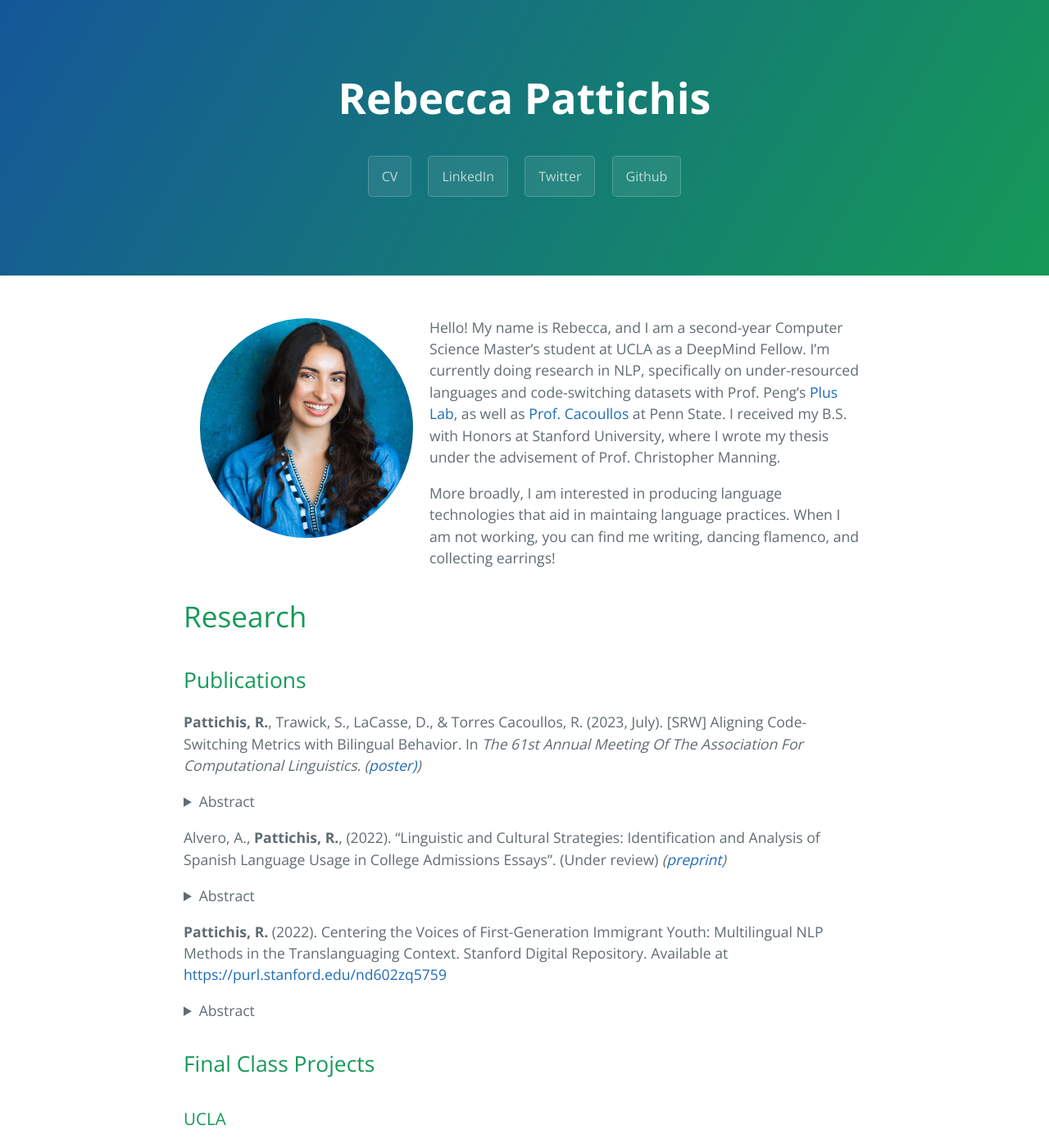
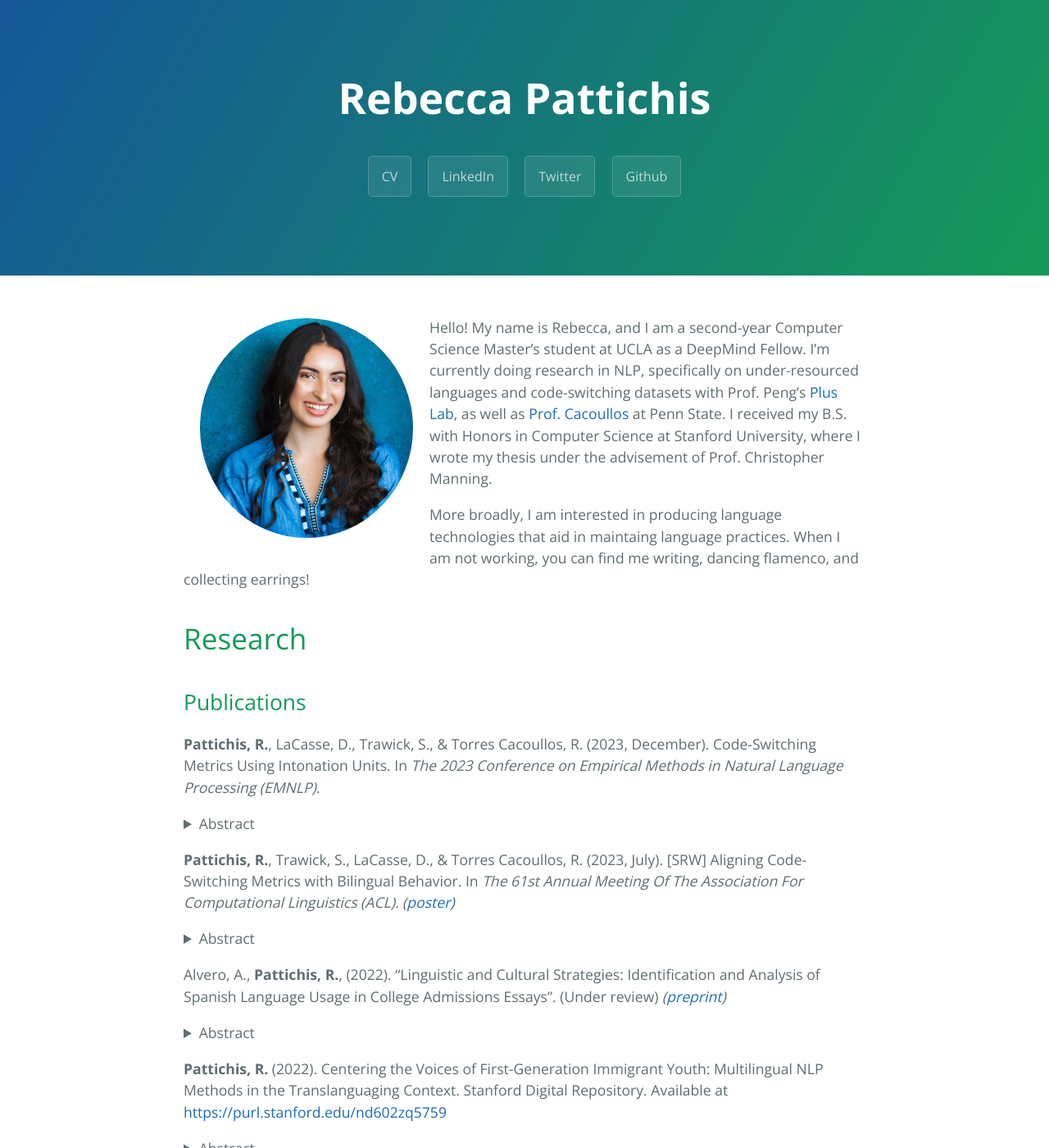
Before and after one commit to rpattichis/rpattichis.github.io, a Jekyll site: the page built from index.md, in a window 1280 px wide and 1400 px high. Shown: the whole window at 82% size. Built offline with Jekyll 4.4.1, drawn with Linux system fonts in a browser that asks for light colours; the repository's description, which GitHub fills in, is left out.

Commit message:
Update index.md

```diff
--- a/index.md
+++ b/index.md
@@ -4,7 +4,7 @@ layout: default
 
 <img src="./imgs/HEADSHOT.jpg" alt="Headshot" style="width:300px">
 
-Hello! My name is Rebecca, and I am a second-year Computer Science Master's student at UCLA as a DeepMind Fellow. I'm currently doing research in NLP, specifically on under-resourced languages and code-switching datasets with Prof. Peng's [Plus Lab](https://vnpeng.net/), as well as [Prof. Cacoullos](https://nmcode-switching.la.psu.edu/work-with-us/) at Penn State. I received my B.S. with Honors at Stanford University, where I wrote my thesis under the advisement of Prof. Christopher Manning.
+Hello! My name is Rebecca, and I am a second-year Computer Science Master's student at UCLA as a DeepMind Fellow. I'm currently doing research in NLP, specifically on under-resourced languages and code-switching datasets with Prof. Peng's [Plus Lab](https://vnpeng.net/), as well as [Prof. Cacoullos](https://nmcode-switching.la.psu.edu/work-with-us/) at Penn State. I received my B.S. with Honors in Computer Science at Stanford University, where I wrote my thesis under the advisement of Prof. Christopher Manning.
 
 More broadly, I am interested in producing language technologies that aid in maintaing language practices. When I am not working, you can find me writing, dancing flamenco, and collecting earrings!
 
@@ -12,7 +12,15 @@ More broadly, I am interested in producing language technologies that aid in mai
 
 ## Publications
 
-**Pattichis, R.**, Trawick, S., LaCasse, D., & Torres Cacoullos, R. (2023, July). [SRW] Aligning Code-Switching Metrics with Bilingual Behavior. In _The 61st Annual Meeting Of The Association For Computational Linguistics._ _([poster)](https://virtual2023.aclweb.org/paper_S25.html#poster))_
+**Pattichis, R.**, LaCasse, D., Trawick, S., & Torres Cacoullos, R. (2023, December). Code-Switching Metrics Using Intonation Units. In _The 2023 Conference on Empirical Methods in Natural Language Processing (EMNLP)._
+<details>
+  <summary>Abstract</summary>
+
+Code-switching (CS) metrics in NLP that are based on word-level units are misaligned with true bilingual CS behavior. Crucially, CS is not equally likely between any two words, but follows syntactic and prosodic rules. We adapt two metrics, multilinguality and CS probability, and apply them to transcribed bilingual speech, putting forward Intonation Units (IUs) – prosodic speech segments – as basic tokens for NLP tasks. In addition, we calculate these two metrics separately for distinct types of CS: alternating-language multi-word stings and single-word incorporations from one language into another. Results indicate that individual differences according to the two CS metrics are independent, visualized in number and breadth of language bands. However, there is a shared tendency among bilinguals for CS to occur across, rather than within, IU boundaries. That is, bilinguals tend to prosodically separate their two languages. This constraint is blurred when metric calculations do not distinguish multi-word and single-word items. These results call for a reconsideration of units of analysis in future development of CS datasets for NLP tasks.
+</details>
+
+
+**Pattichis, R.**, Trawick, S., LaCasse, D., & Torres Cacoullos, R. (2023, July). [SRW] Aligning Code-Switching Metrics with Bilingual Behavior. In _The 61st Annual Meeting Of The Association For Computational Linguistics (ACL)._ _([poster)](https://virtual2023.aclweb.org/paper_S25.html#poster)_
 <details>
   <summary>Abstract</summary>
 
```
